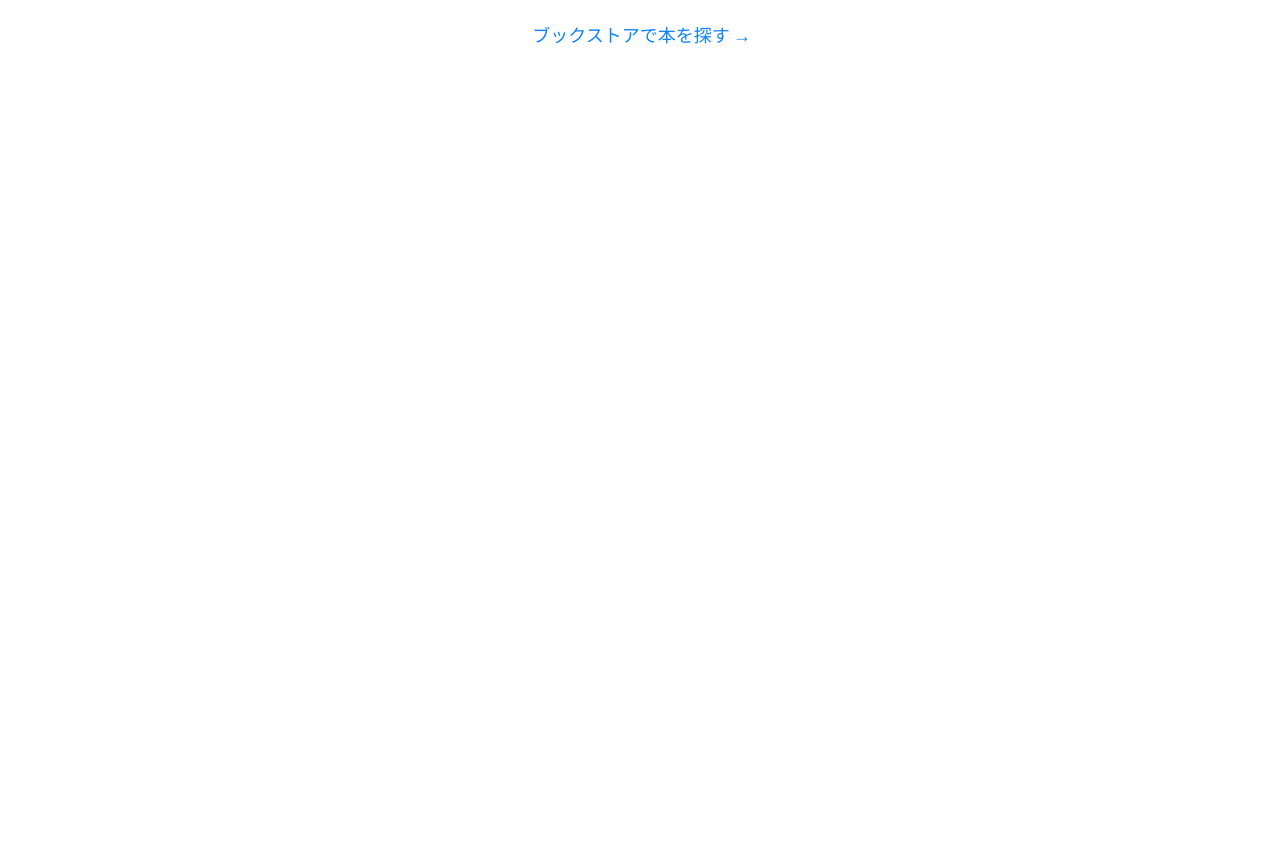
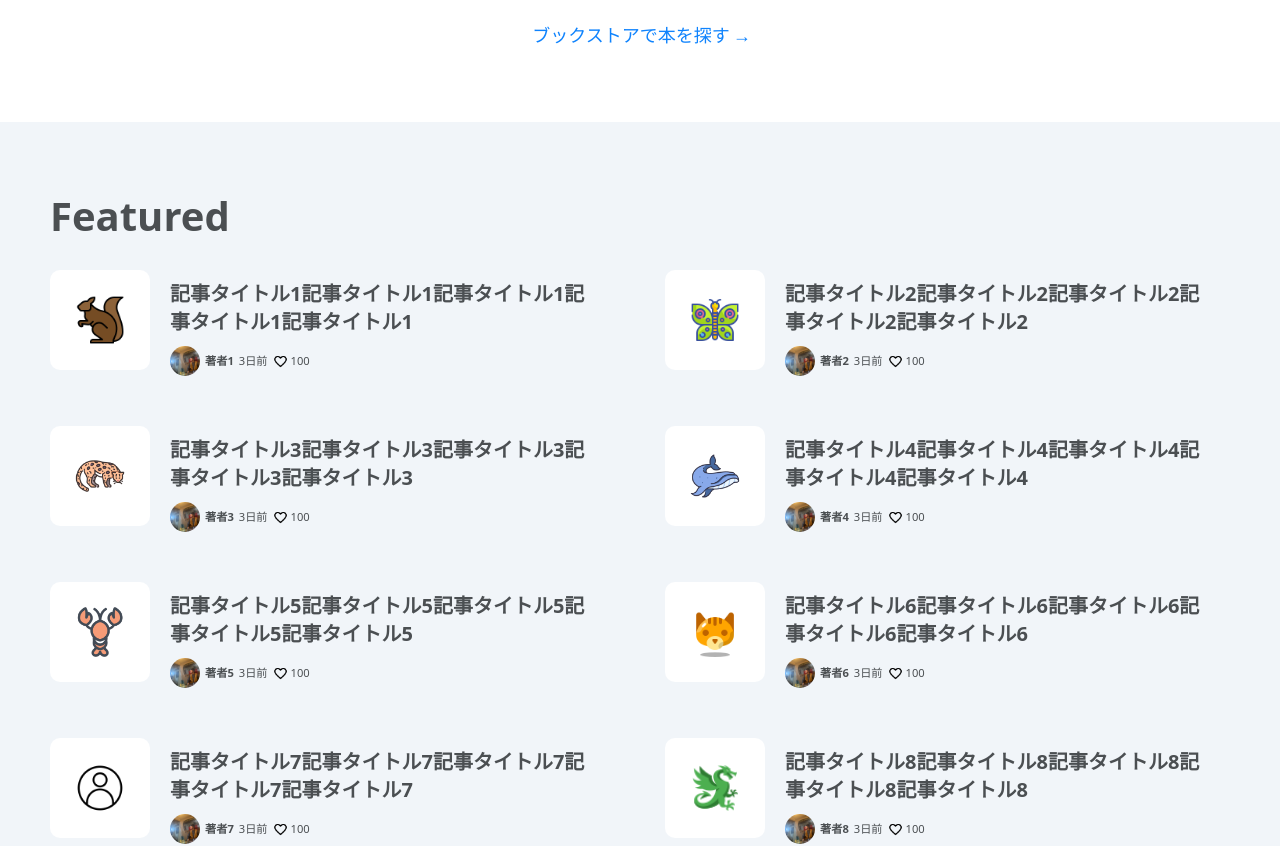
Before and after one commit to mmrakt/zenn-clone, a React (Vite) app: page / in a window 1280 px wide. Shown: the part 3420-4266 px from the top of the page. Before the commit the page ends 3539 px from the top, so only its background shows below. Built offline with nearby package versions, Linux system fonts and the light colour scheme.

Commit message:
add featured

```diff
--- a/src/components/category/category.module.scss
+++ b/src/components/category/category.module.scss
@@ -6,9 +6,11 @@
 .tech {
   background: $bg-color;
 }
-.idea {
+.idea,
+.featured {
   background: $primary-bg-lighter-color;
 }
+
 .title {
   display: flex;
   & h2 {
--- a/src/components/category/index.tsx
+++ b/src/components/category/index.tsx
@@ -3,7 +3,7 @@ import s from "./category.module.scss";
 import data from "../../data/posts.json";
 
 type IProps = {
-  category: "tech" | "idea";
+  category: "tech" | "idea" | "featured";
 };
 const Category: React.FC<IProps> = ({ category }) => {
   const tooltipText = () => {
@@ -15,16 +15,24 @@ const Category: React.FC<IProps> = ({ category }) => {
       );
     } else if (category === "idea") {
       return <p>キャリア、チーム、仕事論、ポエムなど</p>;
-    }
+    } else return;
   };
   return (
     <section className={`${s.section} ${s[category]}`}>
       <div className={s.title}>
-        <h2>{category === "tech" ? "Tech" : "Idea"}</h2>
+        <h2>
+          {category === "tech"
+            ? "Tech"
+            : category === "idea"
+            ? "Idea"
+            : "Featured"}
+        </h2>
+        {category !== "featured" && (
           <div className={s.tooltip}>
             <button>?</button>
             <div className={s.tooltip_body}>{tooltipText()}</div>
           </div>
+        )}
       </div>
       <div className={s.body}>
         <ul className={s.list}>
@@ -61,12 +69,16 @@ const Category: React.FC<IProps> = ({ category }) => {
         </ul>
       </div>
       <div className={s.more}>
+        {category !== "featured" && (
           <a href="#">
             <span>
-            {category === "tech" ? "トレンドをもっと見る" : "記事をさらに探す"}
+              {category === "tech"
+                ? "トレンドをもっと見る"
+                : "記事をさらに探す"}
             </span>
             <span>→</span>
           </a>
+        )}
       </div>
     </section>
   );
--- a/src/components/main/index.tsx
+++ b/src/components/main/index.tsx
@@ -15,6 +15,9 @@ const Main: React.FC = () => {
       <div className={s.category}>
         <Books />
       </div>
+      <div className={s.category}>
+        <Category category="featured" />
+      </div>
     </main>
   );
 };
```
Lines whose indentation alone changed are shown as unchanged.
